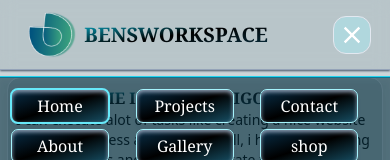
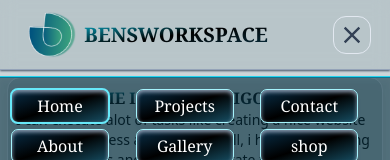
Before and after one commit to ditchk/bendev, a React (Vite) app: page / in a window 390 px wide. Both pictures are taken after a click on the element 352 px from the left and 34 px from the top of the page. Shown: the top 160 px of the page. Built offline with nearby package versions, Linux system fonts and the light colour scheme; no server answers; what ldrs would draw is missing.

Commit message:
Minor changes

```diff
--- a/src/components/shared/MobileMenu.tsx
+++ b/src/components/shared/MobileMenu.tsx
@@ -62,7 +62,7 @@ const toggleMenu = () => {
             {!menuOpen ? (
               <HiOutlineMenuAlt1 className="text-4xl text-slate-700 bg-transparent rounded-xl p-1 outline outline-1 outline-slate-200 duration-1000" onClick={toggleMenu}/>
             ) : (
-              <MdOutlineClose className="text-4xl text-white bg-cyan-200 bg-opacity-40 rounded-xl p-1 outline outline-1 outline-slate-200 duration-1000" onClick={toggleMenu}/>
+              <MdOutlineClose className="text-4xl text-slate-700 bg-transparent bg-opacity-40 rounded-xl p-1 outline outline-1 outline-slate-200 duration-1000" onClick={toggleMenu}/>
             )}
       {menuOpen && (
        <motion.ul
```
